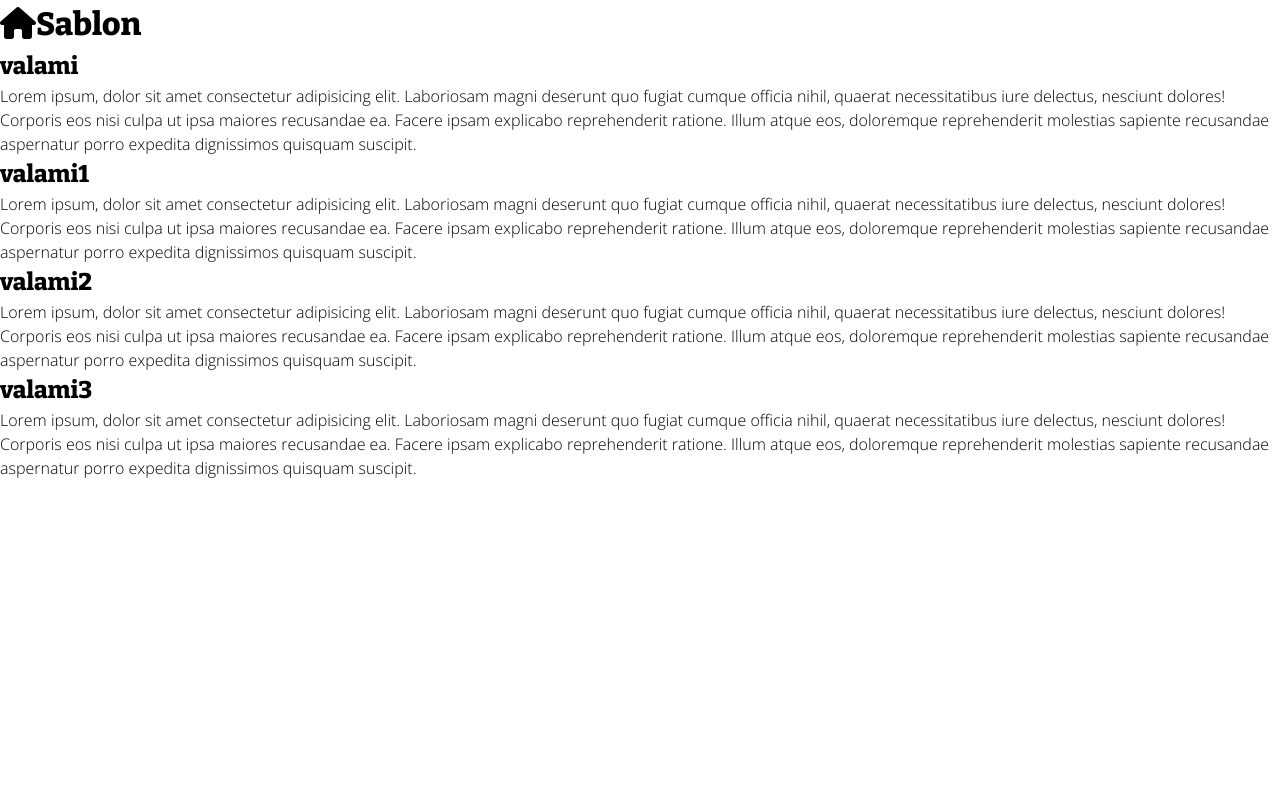
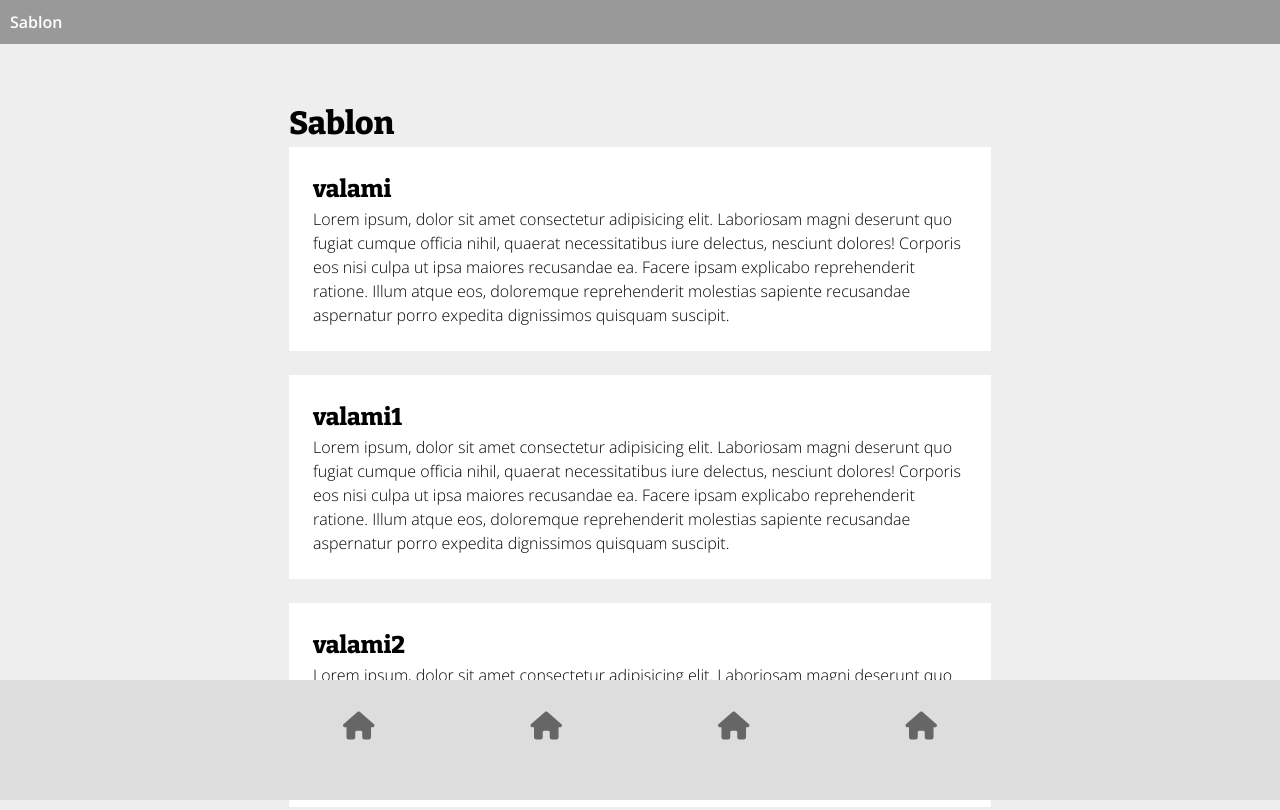
Before and after one commit to gabxt/Sablon_html_css_javascript, a plain HTML site: page index.html in a window 1280 px wide. Shown: the top 810 px of the page. Drawn offline with Linux system fonts and the light colour scheme.

Commit message:
html  alapváz css 0.1

```diff
--- a/index.html
+++ b/index.html
@@ -1,5 +1,6 @@
 <!DOCTYPE html>
 <html lang="en">
+
 <head>
 
     <meta charset="UTF-8">
@@ -10,40 +11,102 @@
 
     <title>SABLON</title>
 </head>
+
 <body>
 
-        <h1><i class="fa-solid fa-house"></i>Sablon</h1>
+    <header>
+        <strong>Sablon</strong>
+    </header>
+
+    <main>
+        <h1>Sablon</h1>
+
+
 
         <section>
             <h2>valami</h2>
-        <p>Lorem ipsum, dolor sit amet consectetur adipisicing elit. Laboriosam magni deserunt quo fugiat cumque officia
-            nihil, quaerat necessitatibus iure delectus, nesciunt dolores! Corporis eos nisi culpa ut ipsa maiores recusandae
-            ea. Facere ipsam explicabo reprehenderit ratione. Illum atque eos, doloremque reprehenderit molestias sapiente recusandae
+            <p>Lorem ipsum, dolor sit amet consectetur adipisicing elit. Laboriosam magni deserunt quo fugiat cumque
+                officia
+                nihil, quaerat necessitatibus iure delectus, nesciunt dolores! Corporis eos nisi culpa ut ipsa maiores
+                recusandae
+                ea. Facere ipsam explicabo reprehenderit ratione. Illum atque eos, doloremque reprehenderit molestias
+                sapiente recusandae
                 aspernatur porro expedita dignissimos quisquam suscipit.</p>
         </section>
 
         <section>
             <h2>valami1</h2>
-        <p>Lorem ipsum, dolor sit amet consectetur adipisicing elit. Laboriosam magni deserunt quo fugiat cumque officia
-            nihil, quaerat necessitatibus iure delectus, nesciunt dolores! Corporis eos nisi culpa ut ipsa maiores recusandae
-            ea. Facere ipsam explicabo reprehenderit ratione. Illum atque eos, doloremque reprehenderit molestias sapiente recusandae
+            <p>Lorem ipsum, dolor sit amet consectetur adipisicing elit. Laboriosam magni deserunt quo fugiat cumque
+                officia
+                nihil, quaerat necessitatibus iure delectus, nesciunt dolores! Corporis eos nisi culpa ut ipsa maiores
+                recusandae
+                ea. Facere ipsam explicabo reprehenderit ratione. Illum atque eos, doloremque reprehenderit molestias
+                sapiente recusandae
                 aspernatur porro expedita dignissimos quisquam suscipit.</p>
         </section>
 
         <section>
             <h2>valami2</h2>
-        <p>Lorem ipsum, dolor sit amet consectetur adipisicing elit. Laboriosam magni deserunt quo fugiat cumque officia
-            nihil, quaerat necessitatibus iure delectus, nesciunt dolores! Corporis eos nisi culpa ut ipsa maiores recusandae
-            ea. Facere ipsam explicabo reprehenderit ratione. Illum atque eos, doloremque reprehenderit molestias sapiente recusandae
+            <p>Lorem ipsum, dolor sit amet consectetur adipisicing elit. Laboriosam magni deserunt quo fugiat cumque
+                officia
+                nihil, quaerat necessitatibus iure delectus, nesciunt dolores! Corporis eos nisi culpa ut ipsa maiores
+                recusandae
+                ea. Facere ipsam explicabo reprehenderit ratione. Illum atque eos, doloremque reprehenderit molestias
+                sapiente recusandae
                 aspernatur porro expedita dignissimos quisquam suscipit.</p>
         </section>
 
         <section>
             <h2>valami3</h2>
-        <p>Lorem ipsum, dolor sit amet consectetur adipisicing elit. Laboriosam magni deserunt quo fugiat cumque officia
-            nihil, quaerat necessitatibus iure delectus, nesciunt dolores! Corporis eos nisi culpa ut ipsa maiores recusandae
-            ea. Facere ipsam explicabo reprehenderit ratione. Illum atque eos, doloremque reprehenderit molestias sapiente recusandae
+            <p>Lorem ipsum, dolor sit amet consectetur adipisicing elit. Laboriosam magni deserunt quo fugiat cumque
+                officia
+                nihil, quaerat necessitatibus iure delectus, nesciunt dolores! Corporis eos nisi culpa ut ipsa maiores
+                recusandae
+                ea. Facere ipsam explicabo reprehenderit ratione. Illum atque eos, doloremque reprehenderit molestias
+                sapiente recusandae
                 aspernatur porro expedita dignissimos quisquam suscipit.</p>
         </section>
+    </main>
+
+    <aside>
+        <nav>
+            <ul>
+
+                <li>
+                    <a href="">
+                        <i class="fa-solid fa-house"></i>
+                    </a>
+                </li>
+
+                <li>
+                    <a href="">
+                        <i class="fa-solid fa-house">
+
+                        </i>
+                    </a>
+                </li>
+
+                <li>
+                    <a href="">
+                        <i class="fa-solid fa-house">
+
+                        </i>
+                    </a>
+                </li>
+
+                <li>
+                    <a href="">
+                        <i class="fa-solid fa-house">
+
+                        </i>
+                    </a>
+                </li>
+            </ul>
+        </nav>
+    </aside>
+
+
+
 </body>
+
 </html>
--- a/res/style/main.css
+++ b/res/style/main.css
@@ -1,3 +1,5 @@
+/*Fonts "Betű típusok"*/
+
 @font-face{
     font-family: 'text';
     src: url(../fonts/OpenSans-Light.ttf);
@@ -13,6 +15,8 @@
     font-family: 'title';
     src: url(../fonts/Bitter-ExtraBold.ttf);
 }
+
+/*Default settings "Alap beállítások"*/
 
 * {
     margin: 0;
@@ -36,8 +40,74 @@ body {
    font-family: 'text',sans-serif;
    font-size: 16px;
    line-height: 1.5;
+   background: #eee;
 
 }
+
+
+
+/*Layout "Elrendezés"*/
+
+header {
+    position: fixed;
+    left: 0;
+    top: 0;
+    width: 100%;
+    background: #999;
+    color: #fff;
+    padding: 10px;
+}
+
+main {
+    margin: auto;
+    margin-top: 75px;
+    padding: 24px;
+    min-height: 900px;
+    max-width: 750px;
+}
+
+main > section {
+    background: #fff;
+    padding: 24px;
+    margin-bottom: 24px;
+
+}
+
+aside {
+    position: fixed;
+    left: 0;
+    bottom: 0;
+    width: 100%;
+    background: #ddd;
+    height: 120px;
+}
+
+aside ul {
+    margin: auto;
+    max-width: 750px;
+    list-style: none;
+    display: flex;
+
+}
+
+aside li {
+    width: 25%;
+    text-align: center;
+}
+
+aside ul a {
+    color: #666;
+    font-size: 175%;
+    display: block;
+    padding: 24px 0;
+    height: 120px;
+}
+
+aside ul a:hover {
+    background: #ccc;
+}
+
+/*Text element ""*/
 
 h1, h2, h3, h4 {
     font-family: 'title';
```
Lines whose indentation alone changed are shown as unchanged.
